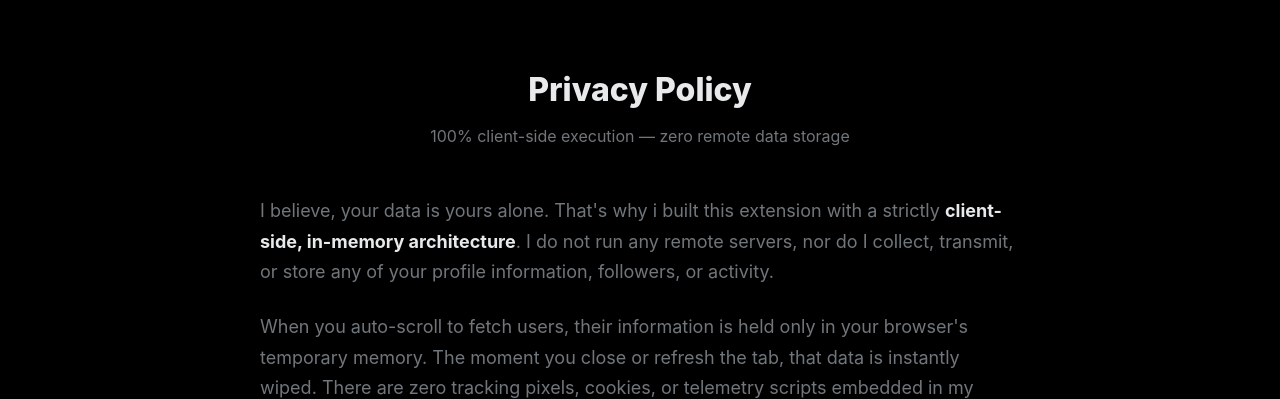
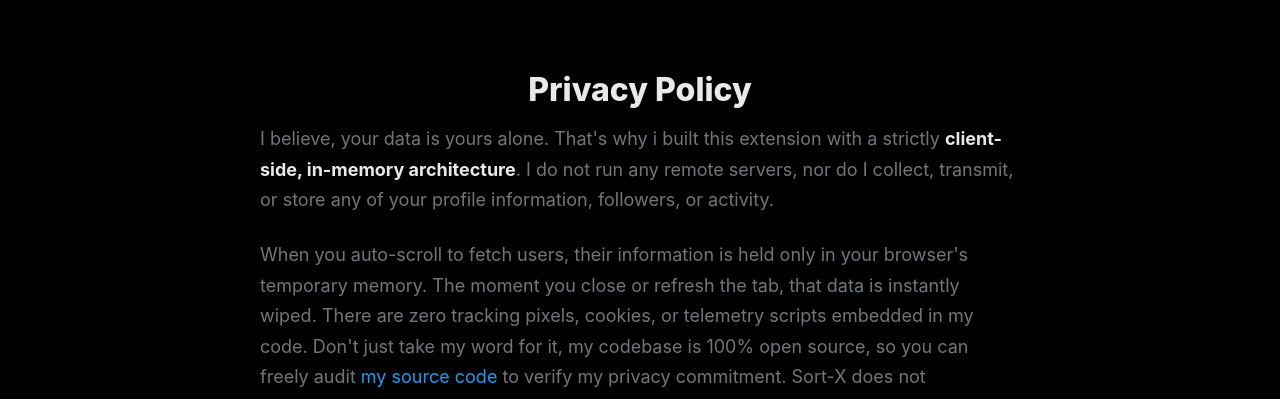
Before and after one commit to MikaTech-dev/sort-x, a browser extension: page docs/index.html in a window 1280 px wide. Shown: the part 1620-2019 px from the top of the page. Drawn offline with nearby package versions, Linux system fonts and the light colour scheme; no server answers.

Commit message:
remove unnecessary secondary text

```diff
--- a/docs/index.html
+++ b/docs/index.html
@@ -227,8 +227,6 @@
     <section id="privacy" class="py-[72px] border-b border-sortx-border">
       <div class="max-w-[960px] mx-auto px-6">
         <h2 class="text-[32px] font-extrabold text-center mb-2 text-sortx-text-primary">Privacy Policy</h2>
-        <p class="text-base text-sortx-text-secondary text-center mb-12">100% client-side execution — zero remote data
-          storage</p>
 
         <div class="max-w-[760px] mx-auto text-lg text-sortx-text-secondary leading-[1.7] text-left">
           <p class="mb-6">
```
